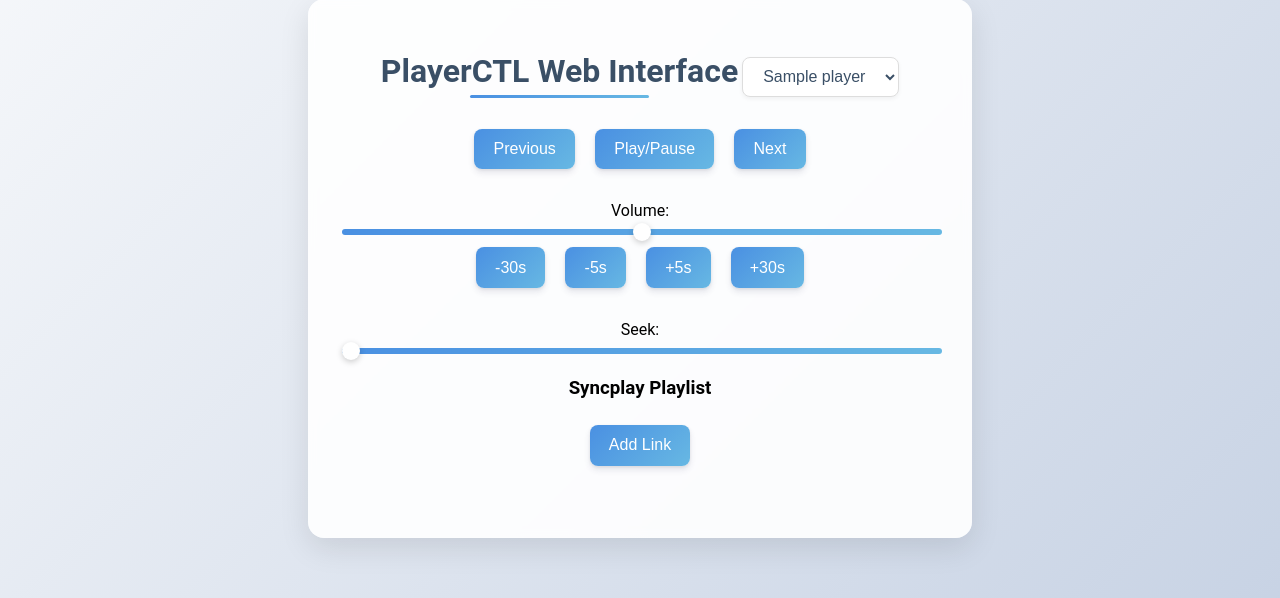
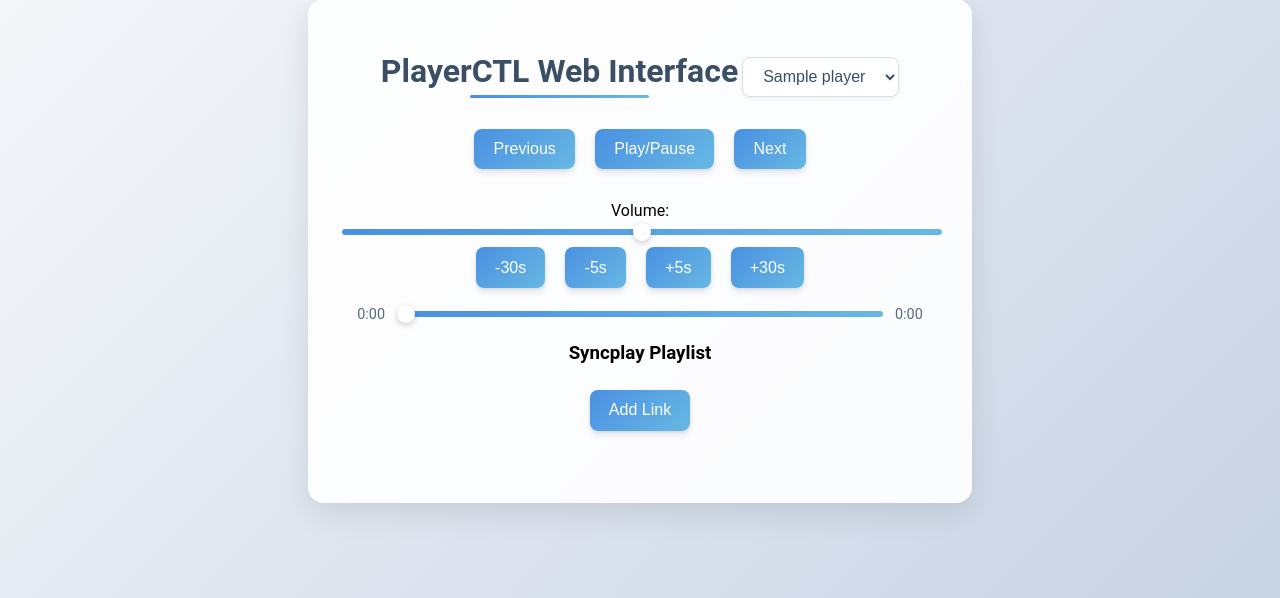
Before and after one commit to Zehkul/PlayerCTL-Web, a Flask app: template playerctl_web/templates/index.html in a window 1280 px wide. Shown: the part 33-631 px from the top of the page. Run offline with Flask 3, Linux system fonts and the light colour scheme; the template is opened without the code that fills it: most values are stand-ins (such as "Sample title", 1, 10 or a date in 2020); data that the repository does not hold is empty; parts of the project's set-up code (start-up, migrations or seed data) failed here and were passed over; some libraries are stand-ins or nearby versions.

Commit message:
add duration/position numbers

```diff
--- a/playerctl_web/static/css/styles.css
+++ b/playerctl_web/static/css/styles.css
@@ -191,3 +191,29 @@ input[type="range"]::-webkit-slider-thumb {
         padding: 0.6rem 1rem;
     }
 }
+.seek-container {
+  display: flex;
+  align-items: center;
+  width: 100%;
+  margin: 10px 0;
+}
+
+#currentTime, #duration {
+  font-size: 0.9rem;
+  color: #5a6a7e;
+  min-width: 45px;
+}
+
+#currentTime {
+  text-align: right;
+  margin-right: 10px;
+}
+
+#duration {
+  text-align: left;
+  margin-left: 10px;
+}
+
+#seekSlider {
+  flex-grow: 1;
+}
--- a/playerctl_web/static/js/player.js
+++ b/playerctl_web/static/js/player.js
@@ -73,6 +73,12 @@ function sendCommand(command) {
     .catch((error) => console.error("Error:", error));
 }
 
+function formatTime(seconds) {
+  const minutes = Math.floor(seconds / 60);
+  const remainingSeconds = Math.floor(seconds % 60);
+  return `${minutes}:${remainingSeconds < 10 ? '0' : ''}${remainingSeconds}`;
+}
+
 function updateMetadata() {
   const player = getSelectedPlayer();
   fetch(`/api/metadata?player=${player}`)
@@ -87,8 +93,10 @@ function updateMetadata() {
       document.getElementById("thumb").style.display = data.thumbnail ? "inline-block" : "none";
 
       seekSlider.max = data.length;
+      document.getElementById("duration").textContent = formatTime(data.length);
       if (!isSeekSliderBeingDragged) {
         seekSlider.value = data.position;
+        document.getElementById("currentTime").textContent = formatTime(data.position);
       }
 
       // Update Media Session metadata including thumbnail as artwork
--- a/playerctl_web/templates/index.html
+++ b/playerctl_web/templates/index.html
@@ -42,9 +42,10 @@
                 <button onclick="seek('5')">+5s</button>
                 <button onclick="seek('30')">+30s</button>
             </div>
-            <div class="slider-container">
-                <label for="seekSlider">Seek:</label>
-                <input type="range" id="seekSlider" min="0" max="100" value="0" />
+            <div class="seek-container">
+                <span id="currentTime">0:00</span>
+                <input type="range" id="seekSlider" min="0" max="100" value="0">
+                <span id="duration">0:00</span>
             </div>
             <div id="syncplayPlaylist">
                 <h3>Syncplay Playlist</h3>
```
